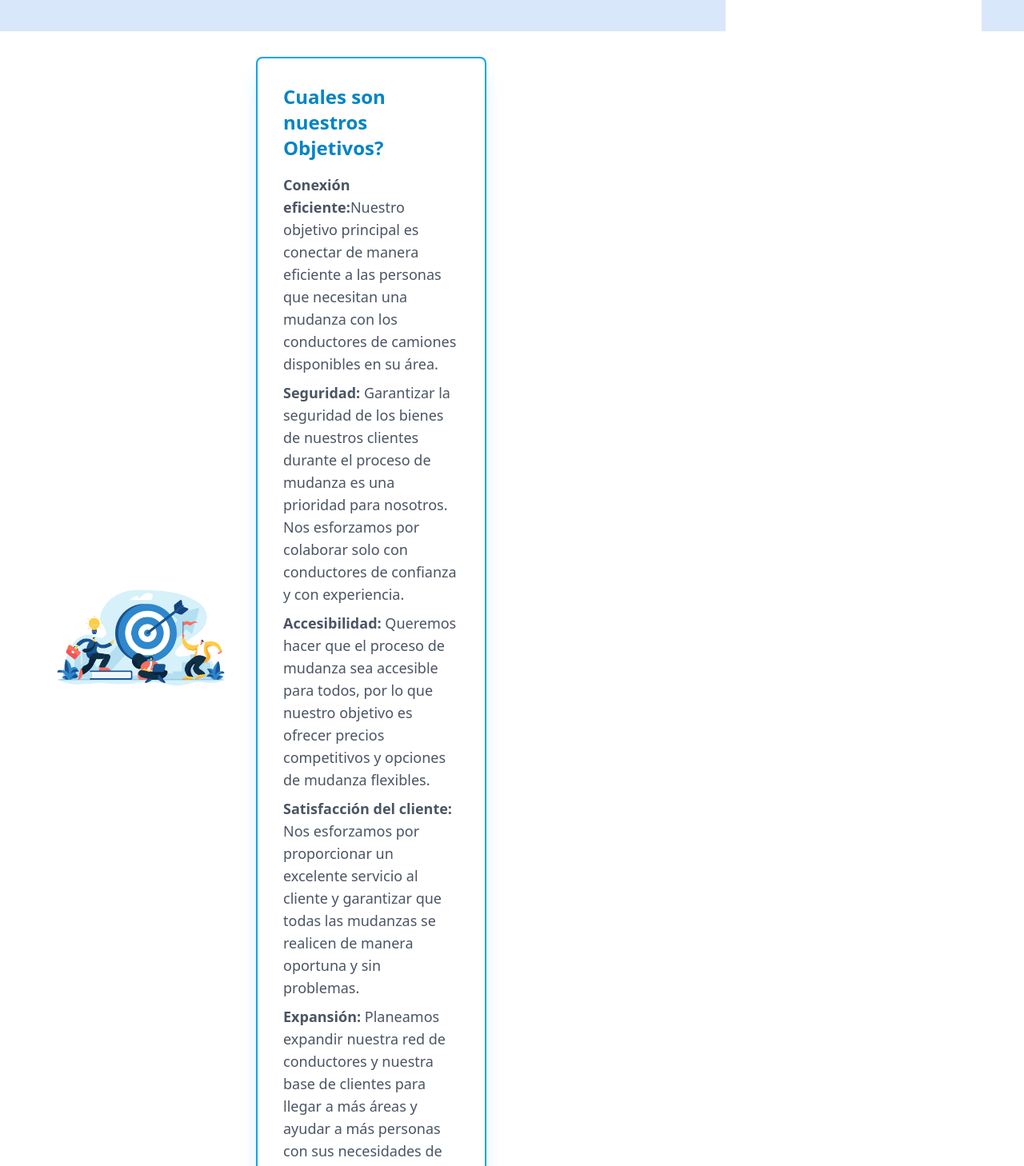
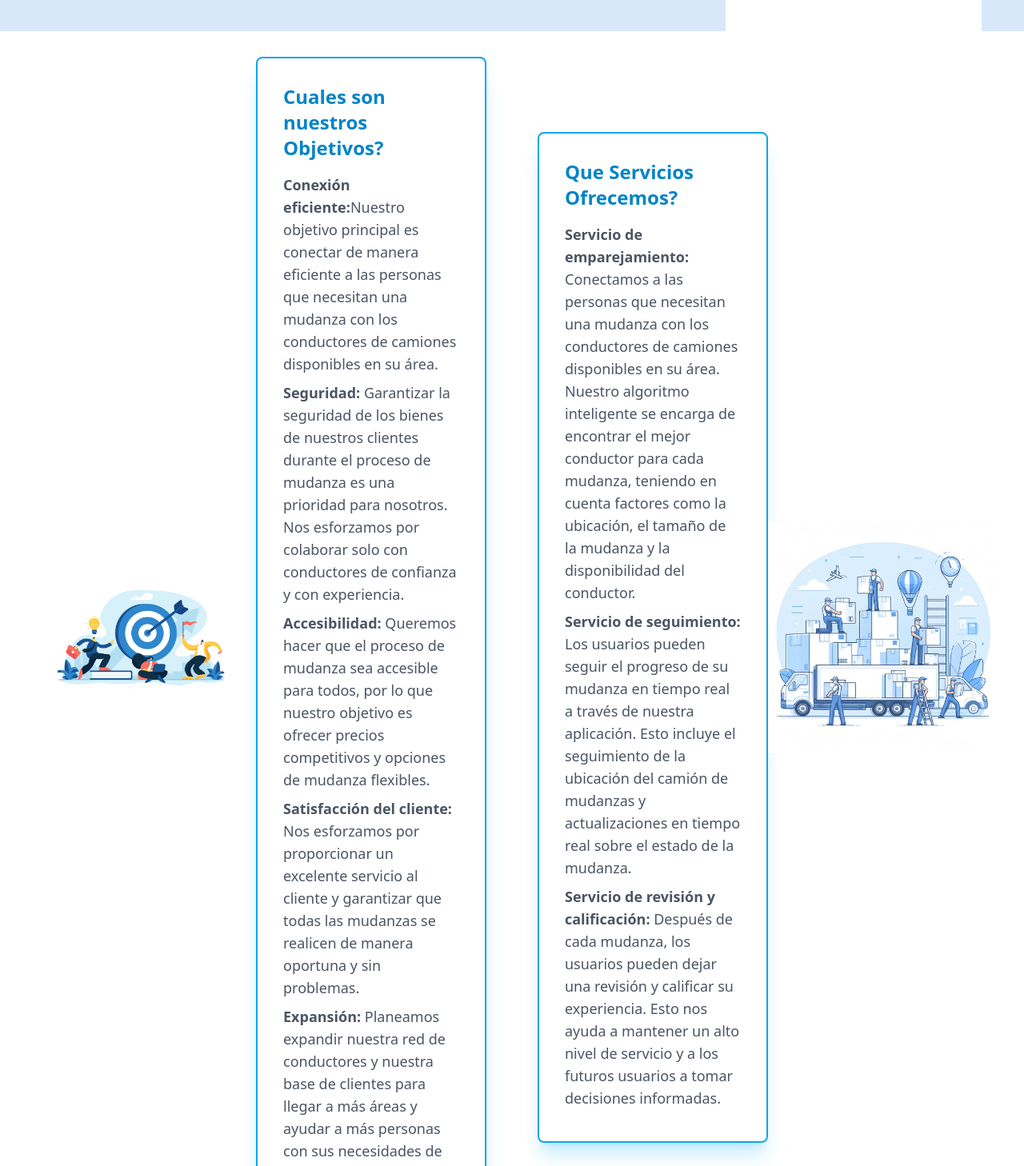
Before and after one commit to MudameProject/MudameFront, a React (Vite) app: page / in a window 1280 px wide. Shown: the part 700-2158 px from the top of the page at 80% size. Built offline with nearby package versions, Linux system fonts and the light colour scheme.

Commit message:
apartado de servicios agregado (we ned to fix the scroll plis)

```diff
--- a/src/Components/Header.jsx
+++ b/src/Components/Header.jsx
@@ -6,6 +6,7 @@ import carro from "../assets/carro.mp4";
 import Nosotros from "./Section";
 import Objectiv from "./Objectiv";
 import Mudanza1 from "../assets/mudanza.jpg";
+import Services from "./Services";
 
 function Header() {
   return (
@@ -152,6 +153,7 @@ function Header() {
           </div>
         </div>
       <Objectiv/>
+      <Services/>
       </div>
       <Nosotros></Nosotros>
     </div>
--- /dev/null
+++ b/src/Components/Services.jsx
@@ -0,0 +1,46 @@
+import React from "react";
+import ServicesImage from "../assets/services.jpeg";
+
+function Services() {
+  return (
+    <div className="bg-white rounded-lg p-8 transition-all duration-500 ease-in-out">
+      <div className="flex-col md:flex-row justify-between flex items-center">
+        <div className="border-solid border-2 border-sky-500 w-full md:w-1/2 flex flex-col rounded-lg p-8 shadow-xl shadow-sky-300/40">
+          <div className="mb-4">
+            <p className="text-sky-600 text-2xl font-sans subpixel-antialiased font-bold">
+              Que Servicios Ofrecemos?
+            </p>
+          </div>
+          <div className="m-0 overflow-auto font-sans subpixel-antialiased break-words">
+            <p className="text-gray-600 text-lg mb-2">
+              <b>Servicio de emparejamiento:</b> Conectamos a las personas que
+              necesitan una mudanza con los conductores de camiones disponibles
+              en su área. Nuestro algoritmo inteligente se encarga de encontrar
+              el mejor conductor para cada mudanza, teniendo en cuenta factores
+              como la ubicación, el tamaño de la mudanza y la disponibilidad del
+              conductor.
+            </p>
+            <p className="text-gray-600 text-lg mb-2">
+              <b>Servicio de seguimiento:</b> Los usuarios pueden seguir el
+              progreso de su mudanza en tiempo real a través de nuestra
+              aplicación. Esto incluye el seguimiento de la ubicación del camión
+              de mudanzas y actualizaciones en tiempo real sobre el estado de la
+              mudanza.
+            </p>
+            <p className="text-gray-600 text-lg mb-2">
+              <b>Servicio de revisión y calificación:</b> Después
+              de cada mudanza, los usuarios pueden dejar una revisión y
+              calificar su experiencia. Esto nos ayuda a mantener un alto nivel
+              de servicio y a los futuros usuarios a tomar decisiones
+              informadas.
+            </p>
+          </div>
+        </div>
+        <div className="w-full md:w-1/2 flex items-center mb-4 md:mb-0">
+          <img className="w-full" src={ServicesImage} alt="no cargo" />
+        </div>
+      </div>
+    </div>
+  );
+}
+export default Services;
```
Also changed, not shown: src/assets/services.jpeg (added).
